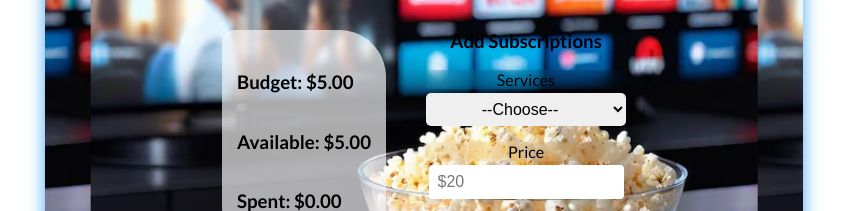
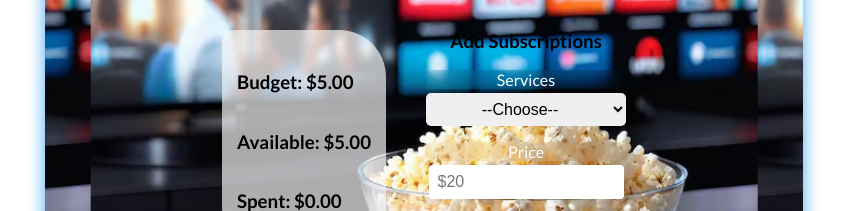
Before and after one commit to SebastianLlanes/Subscriptions-Tracker, a React (Vite) app: page / in a window 1280 px wide. Both pictures are taken after typing "5" into the empty fields and a click on the input "Add". Shown: the part 122-333 px from the top of the page, without its empty margins (216-1063 px from the left). Built offline with nearby package versions, Linux system fonts and the light colour scheme.

Commit message:
css ajusts

```diff
--- a/src/App.css
+++ b/src/App.css
@@ -88,7 +88,7 @@ p.error {
 
 .add-subscription form p {
   font-weight: 400;
-  color: black;
+  color: white;
   margin-bottom: 4px;
   backdrop-filter: blur(10px);
 }
@@ -130,6 +130,9 @@ p.error {
 .add-subscription input[type="submit"]:hover {
   background-color: #fff;
   color: #060708;
+}
+.add-subscription h2 {
+  backdrop-filter: blur(10px);
 }
 /* single item */
 .single-item {
```
